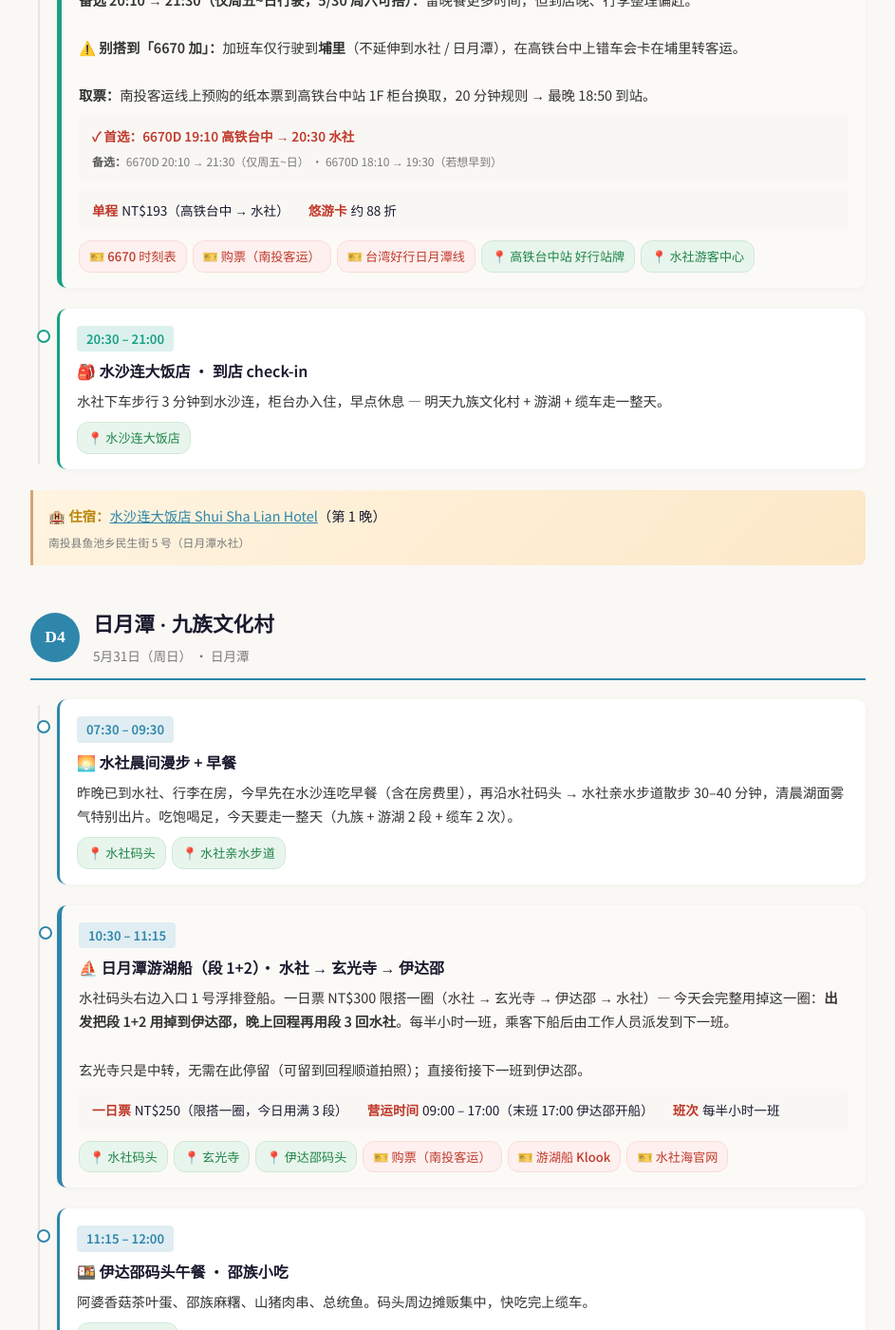
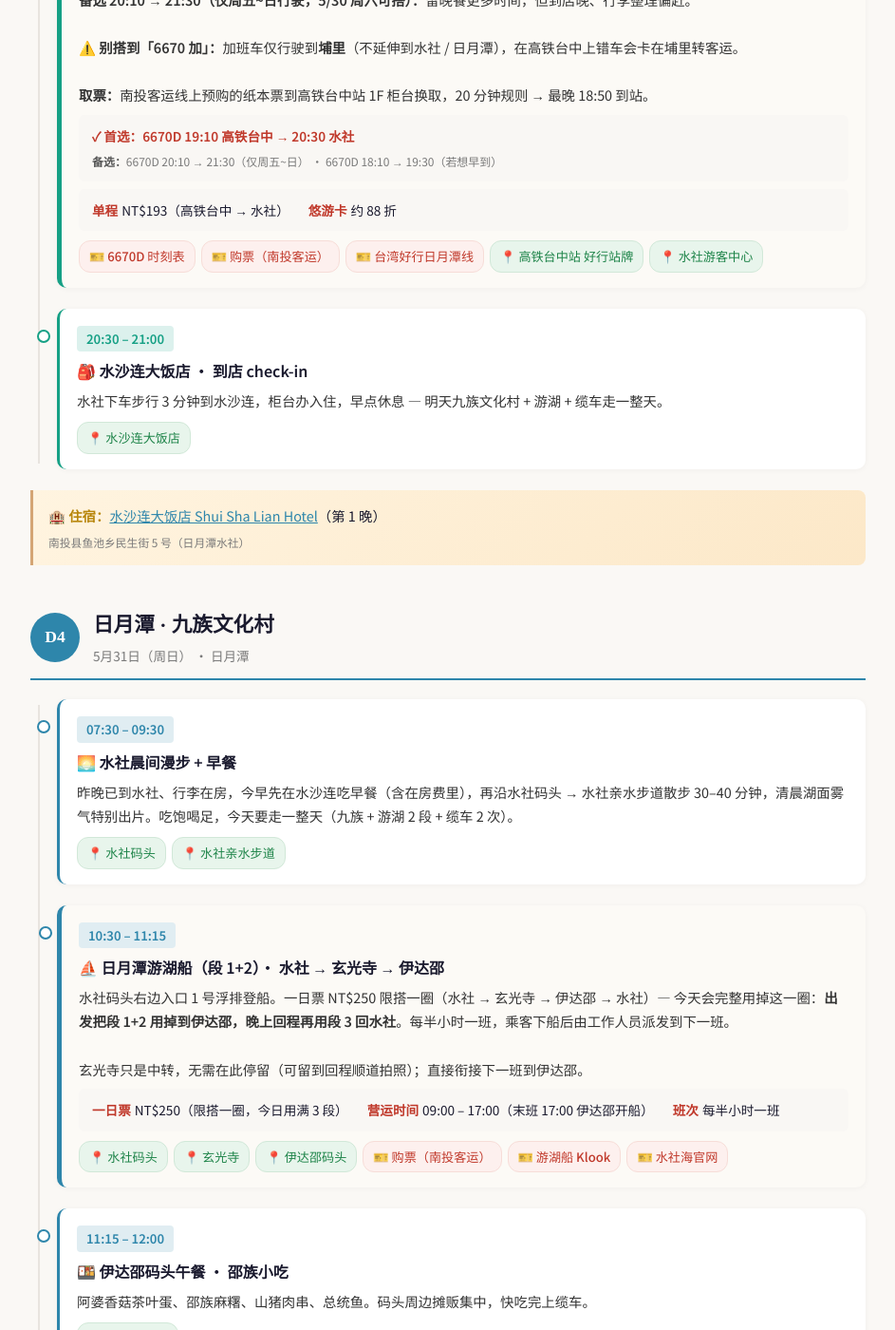
Before and after one commit to SibeiC/SibeiC.github.io, a Jekyll site: the page built from _trips/taiwan-2026.md, in a window 1280 px wide and 1400 px high, scrolled down 7653 px. Shown: the whole window at 95% size, without its empty margins (168-1111 px from the left). Built offline with Jekyll 4.4.1, drawn with Linux system fonts in a browser that asks for light colours; some of the changed text lies outside the part shown.

Commit message:
Address Copilot review on PR #25
- Day 4 游湖船 detail: stale NT$300 → NT$250 (matches tickets row).
- Day 3 6670D item: chip label 6670 时刻表 → 6670D 时刻表 (consistent
  with surrounding 6670D references inside the same item).
- Cost row: 好行 6670D 高铁台中→水社 → 好行 6670D 台中→水社 (matches the
  city-name origin convention used by other transport rows).
- booking_channels 日月潭游湖船 note: NT$ 250 → NT$250 (no space, matches
  every other NT$xxx usage for 3-digit values in this file).

Leaving NT$ 1,371 / NT$ 3.1 with their spaces — pre-existing from the
rental-car PR and arguably intentional (space before thousand-separated /
decimal values).

https://claude.ai/code/session_01AUc1xqha1gUE4LiENREJJG

```diff
--- a/_trips/taiwan-2026.md
+++ b/_trips/taiwan-2026.md
@@ -341,7 +341,7 @@ days:
           - { tag: 单程, value: NT$193, note: 高铁台中 → 水社 }
           - { tag: 悠游卡, value: 约 88 折 }
         links:
-          - { type: ticket, label: 6670 时刻表, url: *url_bus_6670 }
+          - { type: ticket, label: 6670D 时刻表, url: *url_bus_6670 }
           - { type: ticket, label: 购票（南投客运）, url: *url_bus_6670a_ticket }
           - { type: ticket, label: 台湾好行日月潭线, url: "https://www.taiwantrip.com.tw/line/11" }
           - { type: map, label: 高铁台中站 好行站牌, query: 台中高铁站 台湾好行 }
@@ -376,7 +376,7 @@ days:
         title: ⛵ 日月潭游湖船（段 1+2）· 水社 → 玄光寺 → 伊达邵
         transit: true
         detail: |
-          水社码头右边入口 1 号浮排登船。一日票 NT$300 限搭一圈（水社 → 玄光寺 → 伊达邵 → 水社）— 今天会完整用掉这一圈：<strong>出发把段 1+2 用掉到伊达邵，晚上回程再用段 3 回水社</strong>。每半小时一班，乘客下船后由工作人员派发到下一班。
+          水社码头右边入口 1 号浮排登船。一日票 NT$250 限搭一圈（水社 → 玄光寺 → 伊达邵 → 水社）— 今天会完整用掉这一圈：<strong>出发把段 1+2 用掉到伊达邵，晚上回程再用段 3 回水社</strong>。每半小时一班，乘客下船后由工作人员派发到下一班。
           <br><br>
           玄光寺只是中转，无需在此停留（可留到回程顺道拍照）；直接衔接下一班到伊达邵。
         tickets:
@@ -818,7 +818,7 @@ booking_channels:
   - name: 日月潭游湖船（南投客运）
     links:
       - { label: 购票, url: *url_boat_sml_ticket }
-    note: NT$ 250 一日票
+    note: NT$250 一日票
   - name: 台湾好行 6739（日月潭-阿里山）
     links:
       - { label: 时刻表, url: *url_bus_6739 }
```
Also changed, not shown: other parts of _trips/taiwan-2026.md (+1 -1 lines).
